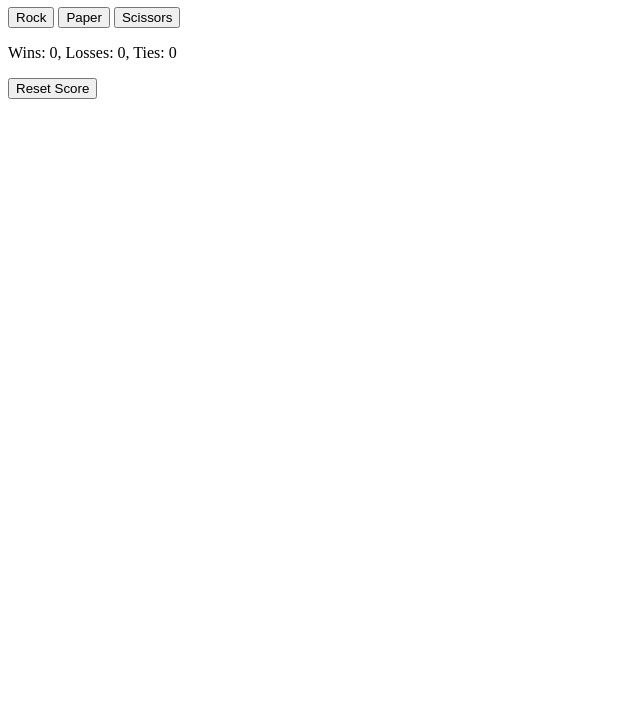
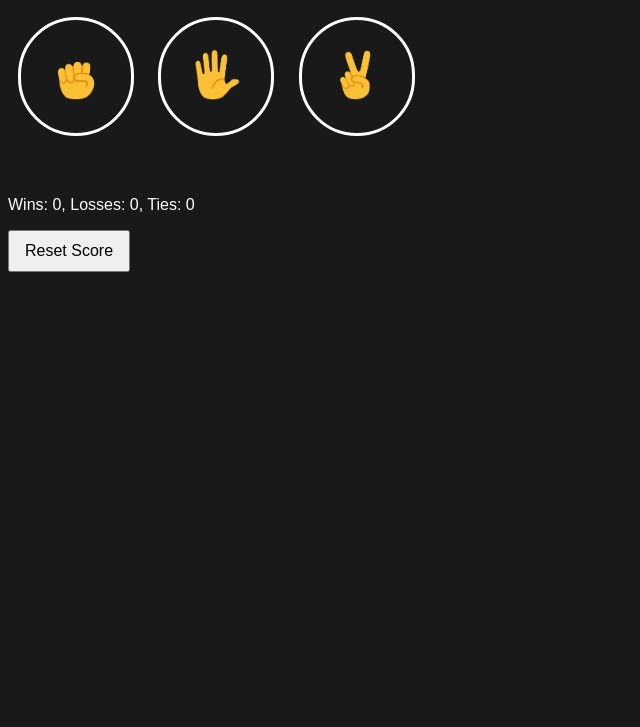
Before and after one commit to chantal-moreno/JavaScript-SuperSimpleDev, a plain HTML site: page RockPaperScissors/index.html in a window 1280 px wide. Shown: the part 73-800 px from the top of the page, without its empty margins (0-640 px from the left). Drawn offline with Linux system fonts and the light colour scheme.

Commit message:
Finished RockPaperScissors: Added CSS to the project

```diff
--- a/RockPaperScissors/index.html
+++ b/RockPaperScissors/index.html
@@ -4,19 +4,27 @@
     <meta charset="UTF-8" />
     <meta name="viewport" content="width=device-width, initial-scale=1.0" />
     <title>Rock, Paper, Scissors</title>
+    <link rel="stylesheet" href="style.css" />
   </head>
   <body>
     <h1>Rock, Paper, Scissors</h1>
-    <div>
-      <button onclick="playGame('rock')">Rock</button>
-      <button onclick="playGame('paper')">Paper</button>
-      <button onclick="playGame('scissors');">Scissors</button>
+    <div class="pick-move">
+      <button onclick="playGame('rock')">
+        <img src="img/rock-emoji.png" alt="rock-emoji" />
+      </button>
+      <button onclick="playGame('paper')">
+        <img src="img/paper-emoji.png" alt="paper-emoji" />
+      </button>
+      <button onclick="playGame('scissors');">
+        <img src="img/scissors-emoji.png" alt="scissors-emoji" />
+      </button>
     </div>
-    <p class="js-result"></p>
-    <p class="js-moves"></p>
+    <h2 class="js-result"></h2>
+    <p class="js-moves moves"></p>
     <p class="js-score"></p>
     <button
       onclick="score.wins=0; score.losses=0; score.ties=0;localStorage.removeItem('score'); updateScoreElement()"
+      class="btn-reset"
     >
       Reset Score
     </button>
--- a/RockPaperScissors/index.js
+++ b/RockPaperScissors/index.js
@@ -48,7 +48,8 @@ function playGame(playerMove) {
   document.querySelector('.js-result').innerHTML = result;
   document.querySelector(
     '.js-moves'
-  ).innerHTML = `You ${playerMove} - ${computerMove} Computer`;
+  ).innerHTML = `You <img src="img/${playerMove}-emoji.png" alt="${playerMove}" />
+  <img src="img/${computerMove}-emoji.png" alt="${computerMove}" /> Computer`;
 }
 function updateScoreElement() {
   document.querySelector(
--- /dev/null
+++ b/RockPaperScissors/style.css
@@ -0,0 +1,24 @@
+body {
+  background-color: rgb(25, 25, 25);
+  color: white;
+  font-family: Arial, Helvetica, sans-serif;
+}
+.pick-move img,
+.moves img {
+  height: 50px;
+}
+.pick-move button {
+  background-color: transparent;
+  padding: 30px;
+  margin: 10px;
+  border: 3px solid white;
+  border-radius: 60px;
+  cursor: pointer;
+}
+.moves {
+  margin: 50px 0;
+}
+.btn-reset {
+  font-size: medium;
+  padding: 10px 15px;
+}
```
Also changed, not shown: RockPaperScissors/img/paper-emoji.png (added), RockPaperScissors/img/rock-emoji.png (added), RockPaperScissors/img/scissors-emoji.png (added).
